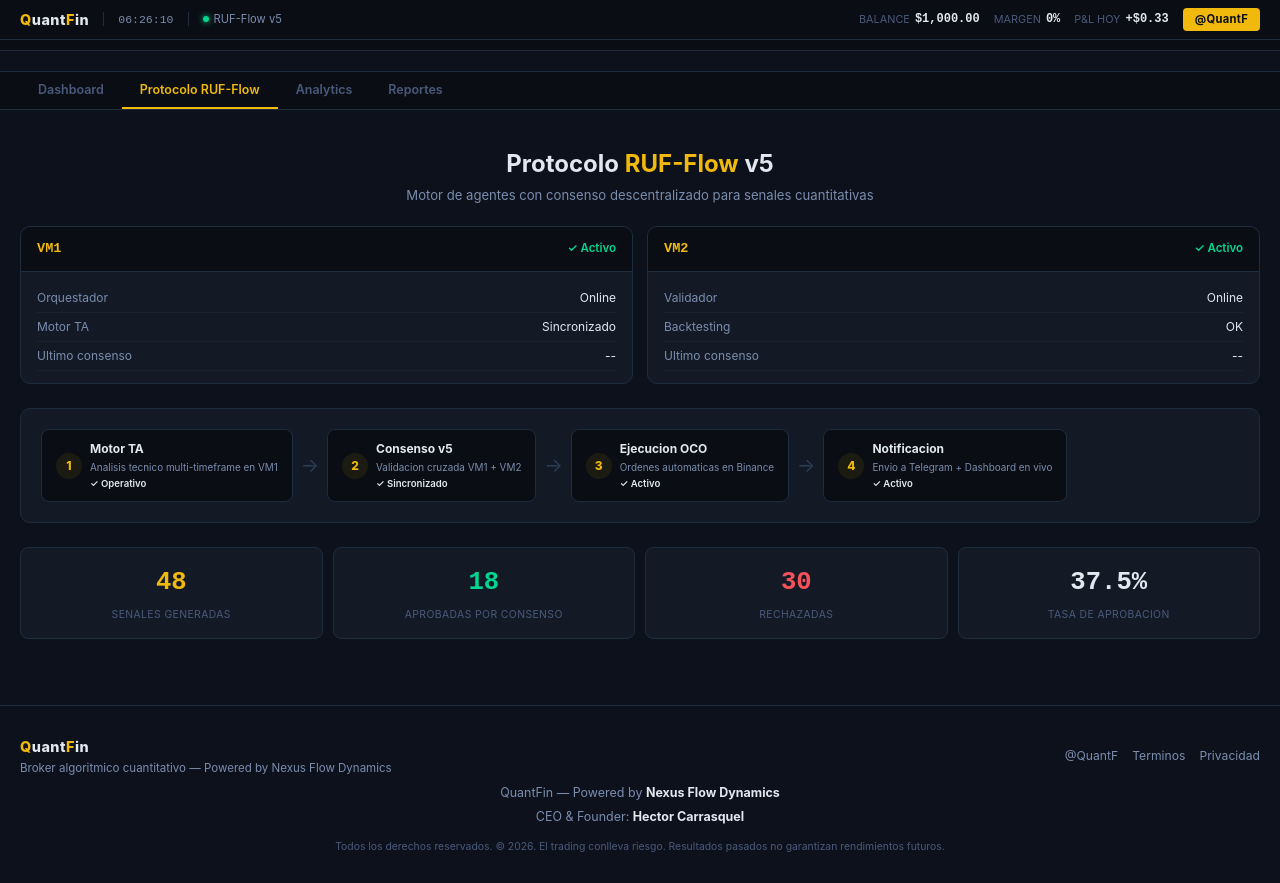
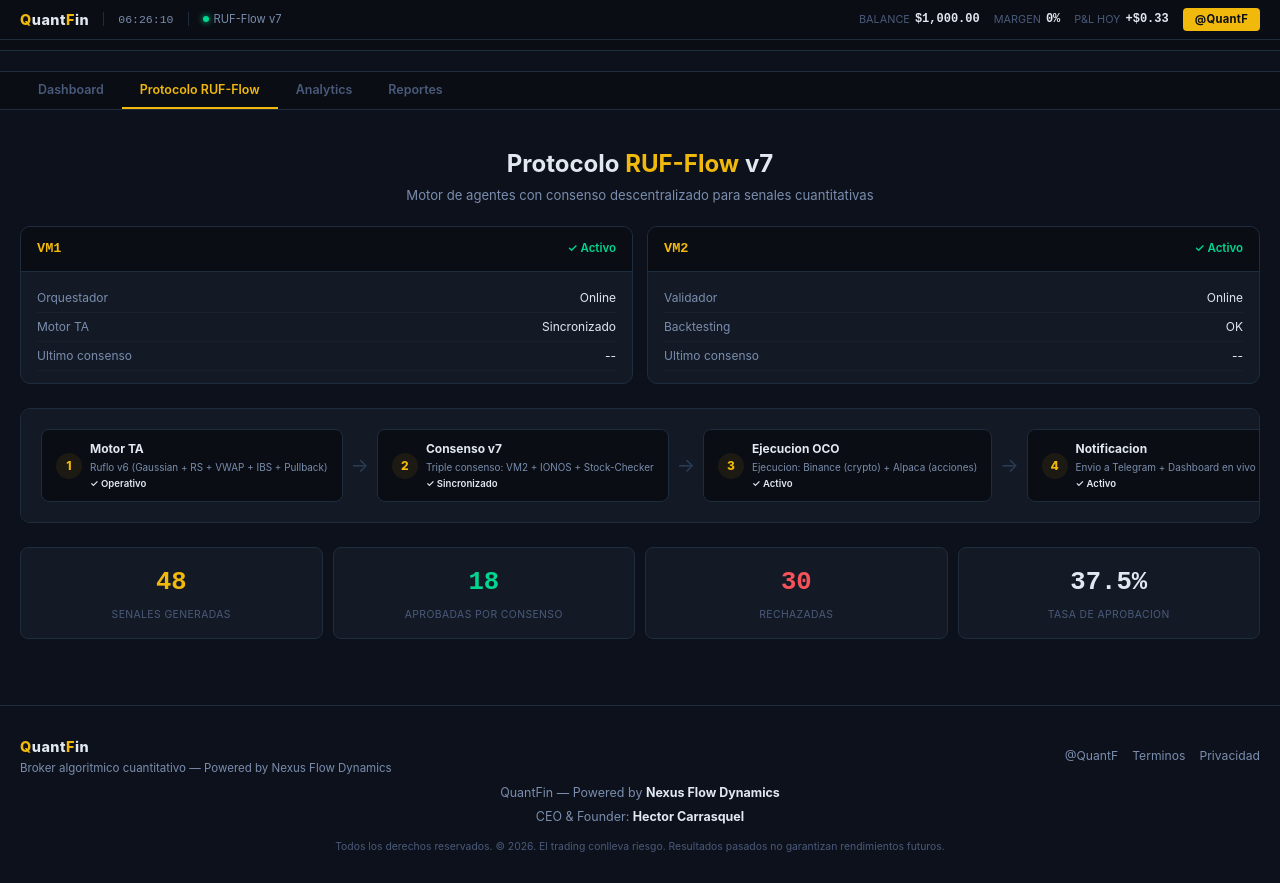
Before and after one commit to hrcarrasquelservicios-art/quant-fin-web, a website built with Vite: page index.html in a window 1280 px wide. Both pictures are taken after a click on the button "Protocolo RUF-Flow". Built offline with nearby package versions, Linux system fonts and the light colour scheme; no server answers.

Commit message:
Update to RUF-Flow v7: triple engine + Alpaca broker + 4 sessions

```diff
--- a/index.html
+++ b/index.html
@@ -19,7 +19,7 @@
       <span class="topbar-sep"></span>
       <span class="topbar-clock" id="clock">--:--:--</span>
       <span class="topbar-sep"></span>
-      <span class="topbar-status"><span class="dot dot-green"></span> RUF-Flow v5</span>
+      <span class="topbar-status"><span class="dot dot-green"></span> RUF-Flow v7</span>
     </div>
     <div class="topbar-right">
       <span class="topbar-stat"><span class="stat-label">Balance</span> <span class="stat-val" id="balance-main">$1,000.00</span></span>
@@ -270,7 +270,7 @@
         <div class="card vip-card">
           <div class="vip-inner">
             <h4>Acceso VIP</h4>
-            <p>Automatiza tus trades con ejecucion OCO en Binance + Protocolo RUF-Flow</p>
+            <p>Automatiza tus trades con Alpaca (acciones) + Binance (crypto) + Protocolo RUF-Flow v7</p>
             <a href="https://t.me/QuantF" target="_blank" class="btn-gold">Unete a @QuantF</a>
           </div>
         </div>
@@ -282,7 +282,7 @@
   <section class="tab-content" id="tab-protocol">
     <div class="section">
       <div class="section-title">
-        <h2>Protocolo <span class="gold">RUF-Flow</span> v5</h2>
+        <h2>Protocolo <span class="gold">RUF-Flow</span> v7</h2>
         <p>Motor de agentes con consenso descentralizado para senales cuantitativas</p>
       </div>
 
@@ -318,7 +318,7 @@
           <div class="ruf-step-num">1</div>
           <div class="ruf-step-content">
             <span class="ruf-step-title">Motor TA</span>
-            <span class="ruf-step-desc">Analisis tecnico multi-timeframe en VM1</span>
+            <span class="ruf-step-desc">Ruflo v6 (Gaussian + RS + VWAP + IBS + Pullback)</span>
             <span class="ruf-step-status green">&#10003; Operativo</span>
           </div>
         </div>
@@ -326,8 +326,8 @@
         <div class="ruf-step">
           <div class="ruf-step-num">2</div>
           <div class="ruf-step-content">
-            <span class="ruf-step-title">Consenso v5</span>
-            <span class="ruf-step-desc">Validacion cruzada VM1 + VM2</span>
+            <span class="ruf-step-title">Consenso v7</span>
+            <span class="ruf-step-desc">Triple consenso: VM2 + IONOS + Stock-Checker</span>
             <span class="ruf-step-status green">&#10003; Sincronizado</span>
           </div>
         </div>
@@ -336,7 +336,7 @@
           <div class="ruf-step-num">3</div>
           <div class="ruf-step-content">
             <span class="ruf-step-title">Ejecucion OCO</span>
-            <span class="ruf-step-desc">Ordenes automaticas en Binance</span>
+            <span class="ruf-step-desc">Ejecucion: Binance (crypto) + Alpaca (acciones)</span>
             <span class="ruf-step-status green">&#10003; Activo</span>
           </div>
         </div>
@@ -378,7 +378,7 @@
     <section class="section" id="analytics">
       <div class="section-title">
         <h2>Analytics <span class="gold">Engine</span></h2>
-        <p>Metricas verificables del algoritmo QuantFin con protocolo RUF-Flow v5</p>
+        <p>Metricas verificables del algoritmo QuantFin con protocolo RUF-Flow v7</p>
       </div>
       <div class="metrics-grid">
         <div class="metric-card">
@@ -424,7 +424,7 @@
 
       <!-- Resumen por bloque -->
       <div class="card" style="margin-top:1.5rem">
-        <div class="card-header"><span>RENDIMIENTO POR BLOQUE</span></div>
+        <div class="card-header"><span>SESIONES DE MERCADO</span></div>
         <div class="table-scroll">
           <table class="table">
             <thead>
```
